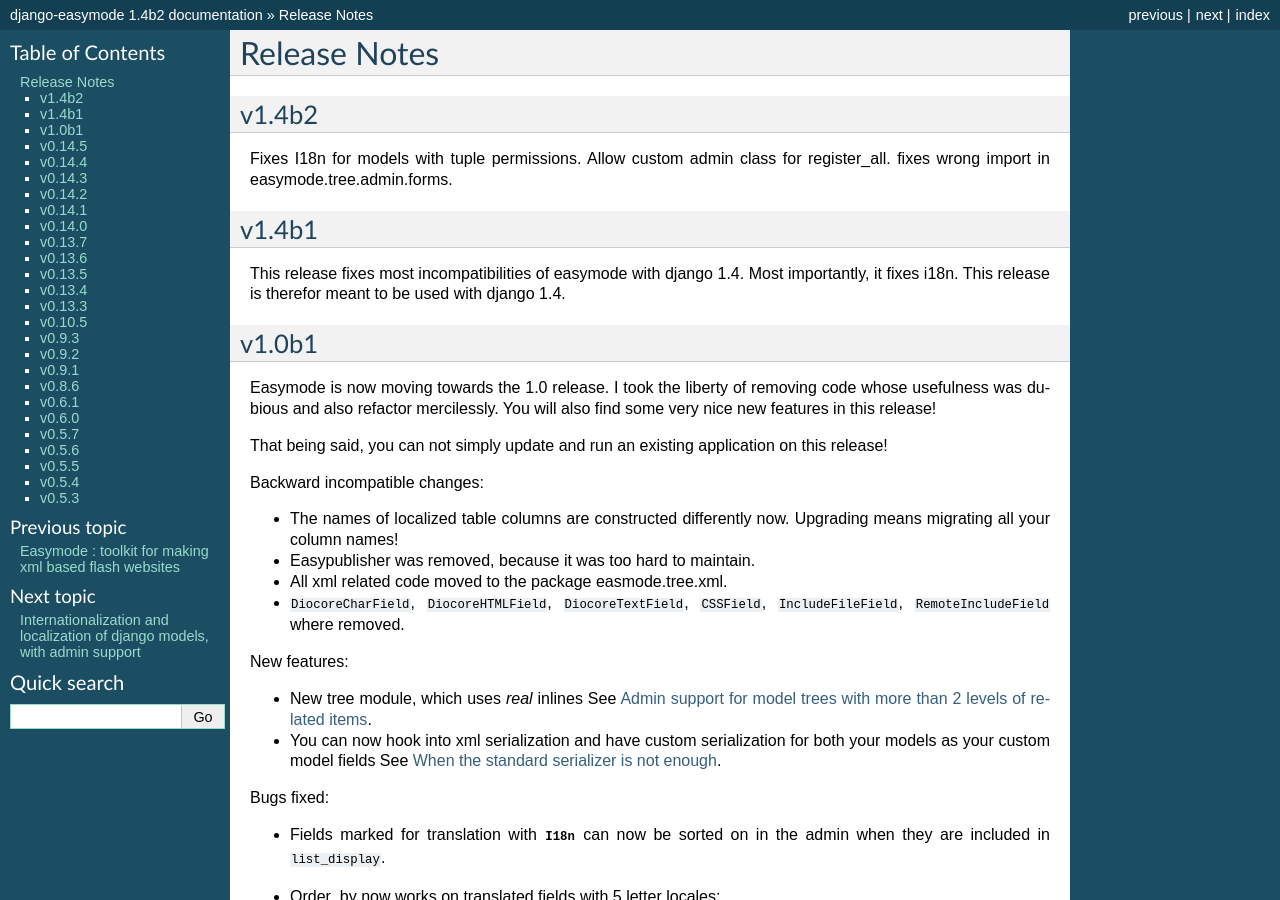
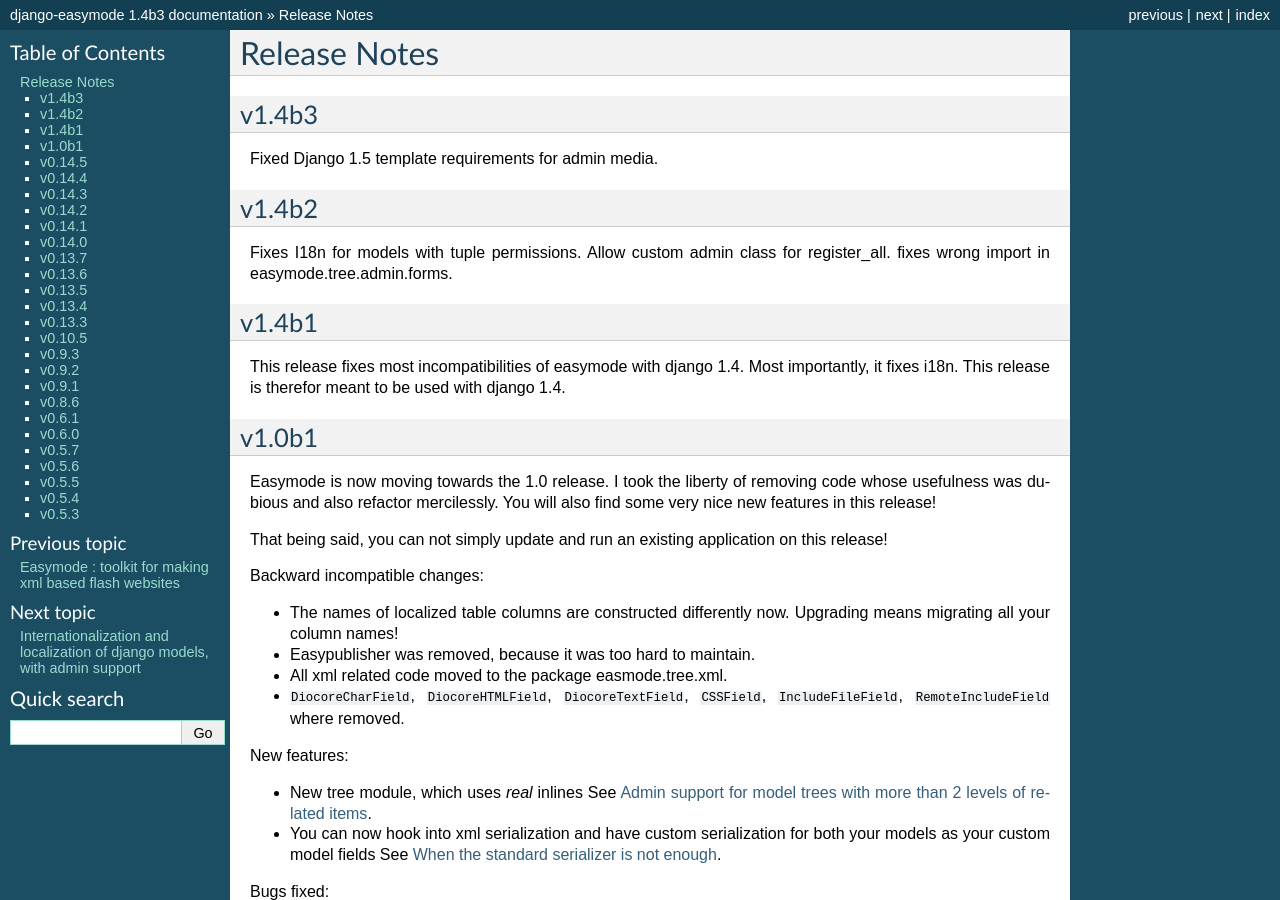
Before and after one commit to specialunderwear/django-easymode, a Sphinx documentation site: the page built from docs/changes.rst, in a window 1280 px wide and 900 px high. Built offline with Sphinx 7.4.7, drawn with Linux system fonts in a browser that asks for light colours; some of the changed text lies outside the part shown.

Commit message:
New release.

```diff
--- a/docs/changes.rst
+++ b/docs/changes.rst
@@ -1,5 +1,10 @@
 Release Notes
 =============
+
+v1.4b3
+------
+
+Fixed Django 1.5 template requirements for admin media.
 
 v1.4b2
 ------
--- a/setup.py
+++ b/setup.py
@@ -15,7 +15,7 @@
 
 release notes at http://packages.python.org/django-easymode/changes.html"""
 
-version = '1.4b2'
+version = '1.4b3'
 packages = []
 data_files = []
 
```
